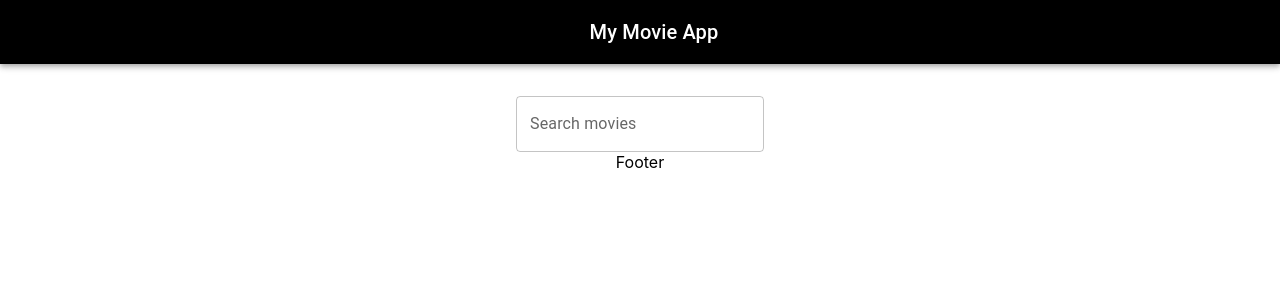
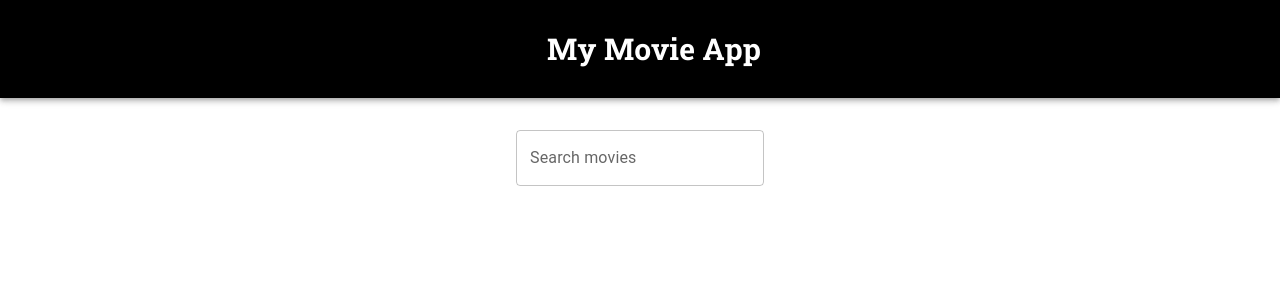
Before and after one commit to thatkhay/my-movieapp, a React (Create React App) app in the folder mymovies/: page / in a window 1280 px wide. Shown: the top 300 px of the page. Built offline with nearby package versions, Linux system fonts and the light colour scheme.

Commit message:
ui created

```diff
--- a/mymovies/package.json
+++ b/mymovies/package.json
@@ -9,6 +9,7 @@
     "@testing-library/jest-dom": "^5.16.5",
     "@testing-library/react": "^13.4.0",
     "@testing-library/user-event": "^13.5.0",
+    "axios": "^1.4.0",
     "react": "^18.2.0",
     "react-dom": "^18.2.0",
     "react-scripts": "5.0.1",
--- a/mymovies/src/App.css
+++ b/mymovies/src/App.css
@@ -1,5 +1,12 @@
+
+  @import url('https://fonts.googleapis.com/css2?family=Roboto+Slab:wght@200;400;500;700;900&display=swap');
+
 .App {
   text-align: center;
+  font-family: 'Roboto Slab', serif;
+}
+.title{
+  font-family: 'Roboto Slab', serif;
 }
 
 .movieBody{
--- a/mymovies/src/component/Footer.jsx
+++ b/mymovies/src/component/Footer.jsx
@@ -2,7 +2,9 @@ import React from 'react'
 
 function Footer() {
   return (
-    <div>Footer</div>
+    <div>
+        <footer></footer>
+    </div>
   )
 }
 
--- a/mymovies/src/component/Header.jsx
+++ b/mymovies/src/component/Header.jsx
@@ -23,7 +23,7 @@ function Header() {
 
           </IconButton>
           <Typography variant="h6" component="div" sx={{ flexGrow: 1 }}>
-          My Movie App
+         <h2 className='title'> My Movie App </h2>
           </Typography>
 
         </Toolbar>
```
Also changed, not shown: 1 other file (tests, documents, lock files or other folders).
